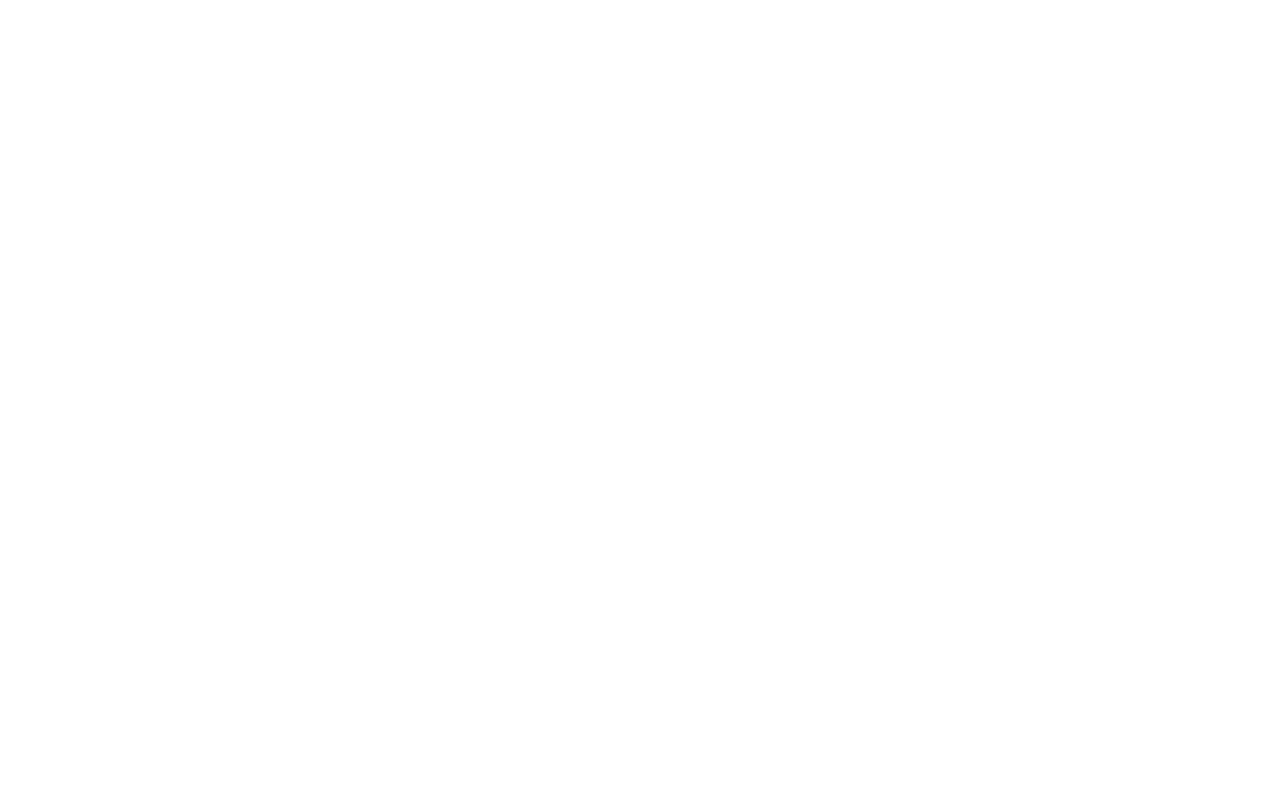
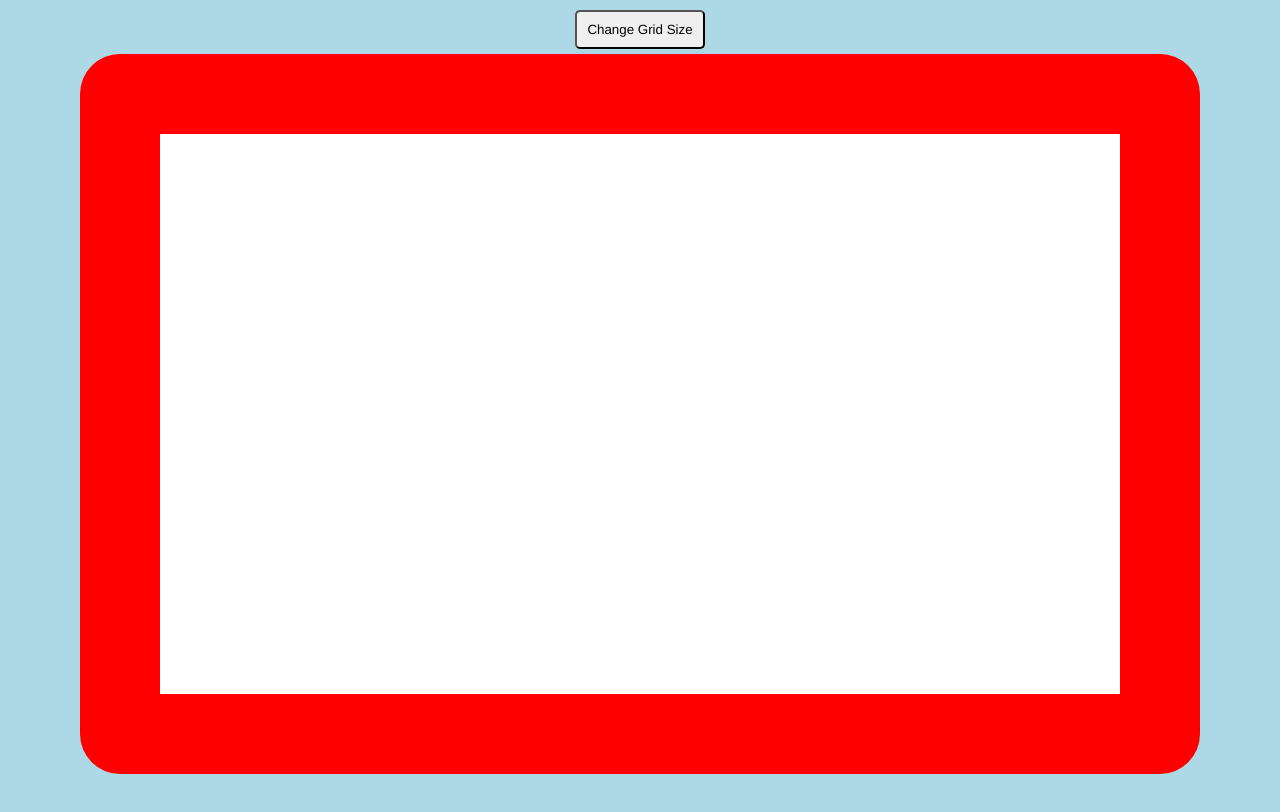
Before and after one commit to CarlStro/Etch-a-sketch, a plain HTML site: page index.html in a window 1280 px wide. Drawn offline with Linux system fonts and the light colour scheme.

Commit message:
Add resize button and finishing touches on basic version

```diff
--- a/index.html
+++ b/index.html
@@ -7,6 +7,7 @@
     <title>Etch-A-Sketch</title>
 </head>
 <body>
+    <button>Change Grid Size</button>
     <div class="mainContainer"></div>
 </body>
 </html>
--- a/script.js
+++ b/script.js
@@ -1,6 +1,13 @@
 let sideSquares = 16;
 const mainContainer = document.querySelector('.mainContainer');
+
 let grid = [];
+
+populateGrid();
+etchEvent();
+
+function populateGrid(size) {
+    if (arguments.length != 0) sideSquares = size;
 
     for (let i = 0; i < sideSquares; i++) {
         let rowContainer = document.createElement('div');
@@ -13,9 +20,29 @@ for (let i = 0; i < sideSquares; i++) {
         }
         mainContainer.appendChild(rowContainer);
     }
+}
 
+function etchEvent() {
     grid.forEach((box) => {
         box.addEventListener('mouseenter', () => {
         box.classList.add('backGroundChange');
         });
     });
+}
+
+const resizeButton = document.querySelector('button');
+
+resizeButton.addEventListener('click', () => {
+    let gridSize = 0;
+
+    while (gridSize < 2 || gridSize > 100 || !Number.isInteger(gridSize)) {
+        gridSize = parseInt(prompt('Choose a side length from 2 to 100'));
+        if (gridSize == null) return;
+    }
+
+    mainContainer.textContent = '';
+
+    grid = [];
+    populateGrid(gridSize);
+    etchEvent();
+});
--- a/style.css
+++ b/style.css
@@ -1,7 +1,18 @@
+body {
+    text-align: center;
+    margin: 5px;
+    align-content: center;
+    background-color: lightblue;
+}
 .mainContainer {
     display: flex;
     flex-direction: column;
-    min-height: 100vh;
+    margin: 0 auto;
+    border: 80px solid red;
+    border-radius: 40px;
+    width: 960px;
+    min-height: 70vh;
+    background-color: white;
 }
 
 .rowContainer {
@@ -16,3 +27,10 @@
 .backGroundChange {
     background-color: gray;
 }
+
+button {
+    border-radius: 5px;
+    font-family:'Franklin Gothic Medium', 'Arial Narrow', Arial, sans-serif;
+    padding: 10px 10px;
+    margin: 5px;
+}
```
Lines whose indentation alone changed are shown as unchanged.
